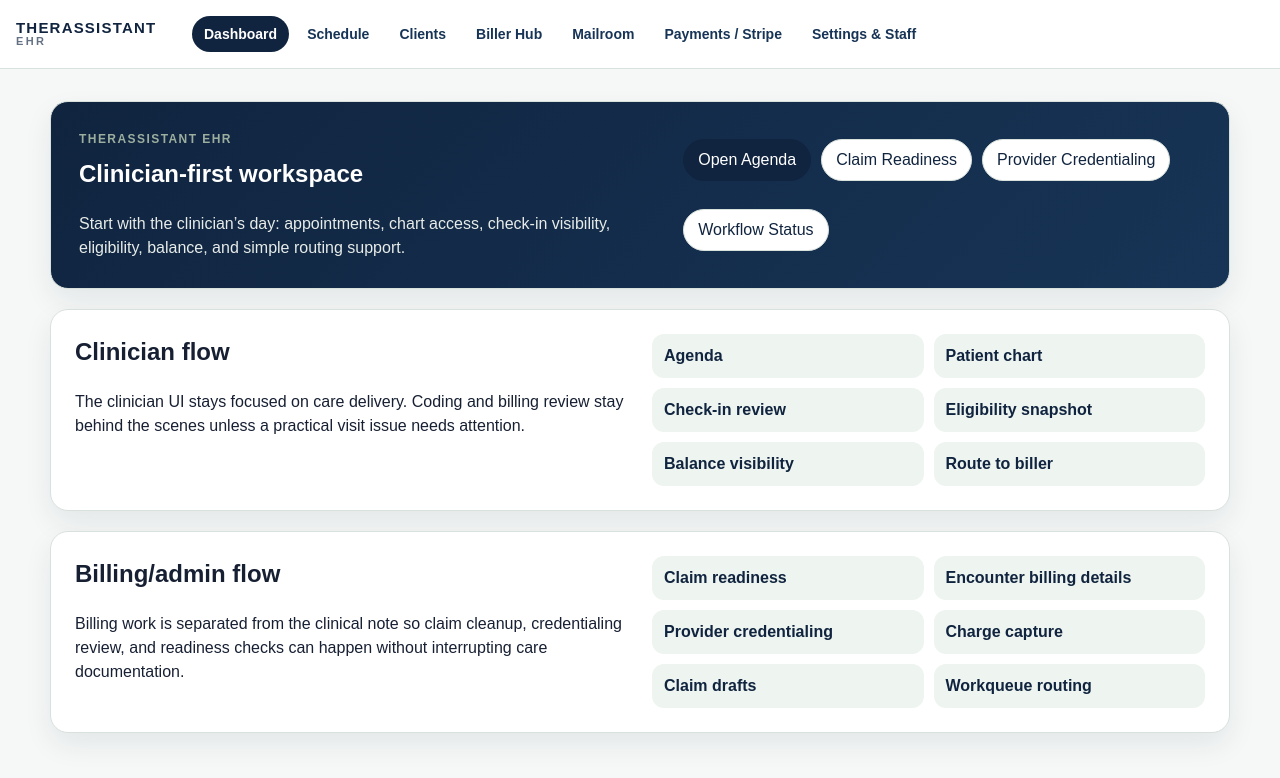
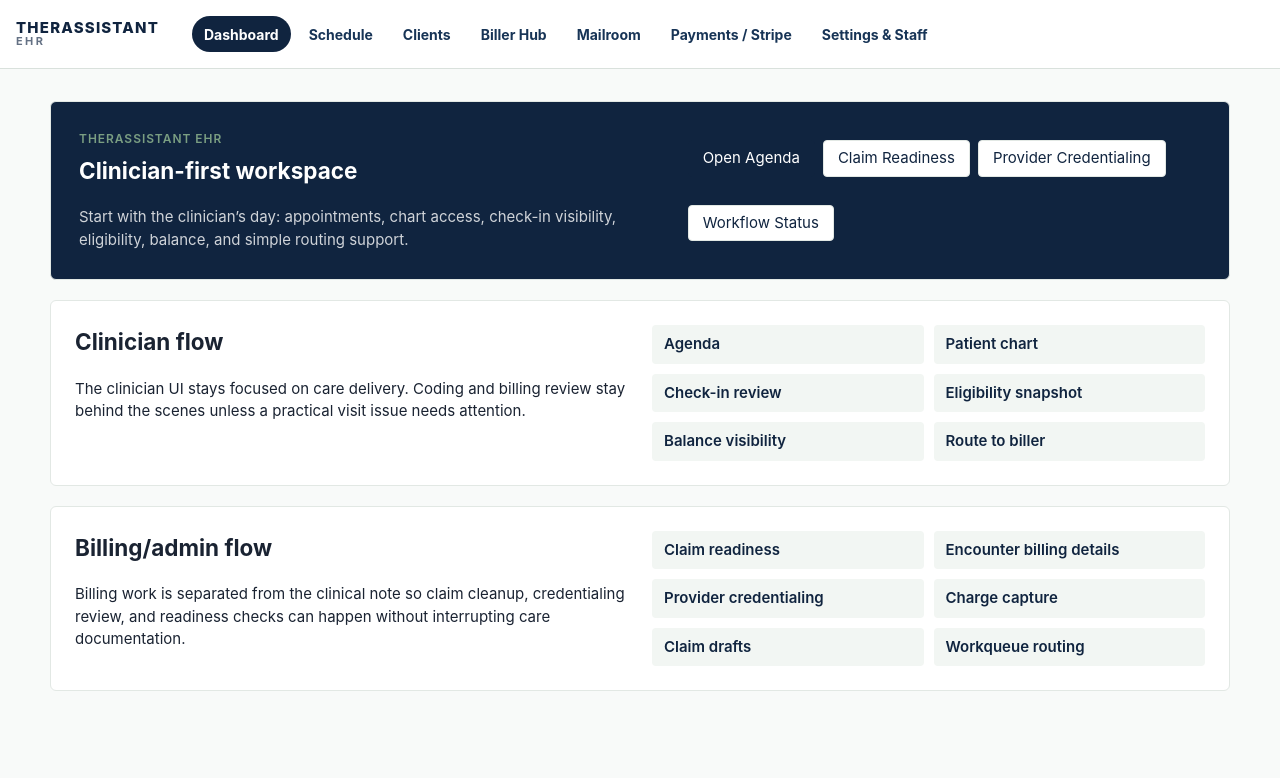
Before and after one commit to therassistantllc/therassistantold, a Next.js app: page / in a window 1280 px wide. Shown: the top 778 px of the page. Built offline with nearby package versions, Linux system fonts and the light colour scheme.

Commit message:
Update global styles for improved UI consistency and accessibility

```diff
--- a/app/globals.css
+++ b/app/globals.css
@@ -1,16 +1,16 @@
 :root {
   color-scheme: light;
   --navy: #10243f;
-  --navy-soft: #173456;
-  --sage: #9caf9f;
-  --sage-soft: #eef4ef;
-  --line: #d9e1dc;
-  --text: #172033;
-  --muted: #647184;
-  --danger: #9f2f2f;
-  --warning: #8a6400;
-  --success: #2f6f4e;
-  --background: #f6f8f7;
+  --navy-soft: #1a304f;
+  --sage: #7a9e82;
+  --sage-soft: #f2f6f3;
+  --line: #e2e8e4;
+  --text: #1a2332;
+  --muted: #6b7a8a;
+  --danger: #b33030;
+  --warning: #7a5c00;
+  --success: #2a6045;
+  --background: #f8faf9;
   --card: #ffffff;
 }
 
@@ -21,7 +21,8 @@
 body {
   margin: 0;
   padding: 0;
-  font-family: Arial, sans-serif;
+  font-family: -apple-system, BlinkMacSystemFont, "Segoe UI", sans-serif;
+  font-size: 15px;
   line-height: 1.5;
   color: var(--text);
   background: var(--background);
@@ -59,8 +60,7 @@
 .agenda-card {
   background: var(--card);
   border: 1px solid var(--line);
-  border-radius: 18px;
-  box-shadow: 0 12px 28px rgba(16, 36, 63, 0.08);
+  border-radius: 6px;
 }
 
 .hero-panel {
@@ -68,30 +68,30 @@
   justify-content: space-between;
   gap: 24px;
   padding: 28px;
-  background: linear-gradient(135deg, var(--navy), var(--navy-soft));
+  background: var(--navy);
   color: white;
 }
 
 .eyebrow {
-  margin-bottom: 8px;
+  margin-bottom: 6px;
   color: var(--sage);
   font-size: 12px;
-  font-weight: 700;
-  letter-spacing: 0.12em;
+  font-weight: 600;
+  letter-spacing: 0.08em;
   text-transform: uppercase;
 }
 
 .hero-copy {
   max-width: 720px;
   margin-bottom: 0;
-  color: #e7ece9;
+  color: rgba(255, 255, 255, 0.8);
 }
 
 .hero-actions,
 .agenda-actions,
 .section-actions {
   display: flex;
-  gap: 10px;
+  gap: 8px;
   align-items: center;
   flex-wrap: wrap;
 }
@@ -104,18 +104,19 @@
   display: inline-flex;
   align-items: center;
   justify-content: center;
-  min-height: 38px;
-  padding: 8px 14px;
+  min-height: 36px;
+  padding: 6px 14px;
   border: 1px solid var(--navy);
-  border-radius: 999px;
+  border-radius: 4px;
   background: var(--navy);
   color: white;
   text-decoration: none;
+  font-size: 14px;
   cursor: pointer;
 }
 
 .button:disabled {
-  opacity: 0.6;
+  opacity: 0.5;
   cursor: not-allowed;
 }
 
@@ -133,7 +134,7 @@
 }
 
 .metric-card {
-  padding: 18px;
+  padding: 16px;
 }
 
 .metric-card span {
@@ -144,9 +145,10 @@
 
 .metric-card strong {
   display: block;
-  margin-top: 8px;
+  margin-top: 6px;
   color: var(--navy);
-  font-size: 32px;
+  font-size: 28px;
+  font-weight: 600;
 }
 
 .metric-card .metric-text {
@@ -188,11 +190,11 @@
 }
 
 .feature-list span {
-  padding: 10px 12px;
-  border-radius: 12px;
+  padding: 8px 12px;
+  border-radius: 4px;
   background: var(--sage-soft);
   color: var(--navy);
-  font-weight: 700;
+  font-weight: 600;
 }
 
 .panel-header {
@@ -213,18 +215,18 @@
 .empty-state {
   padding: 16px;
   border: 1px solid var(--line);
-  border-radius: 14px;
+  border-radius: 4px;
   background: white;
   color: var(--muted);
 }
 
 .alert-panel {
-  border-color: #f0caca;
+  border-color: #e8b4b4;
   color: var(--danger);
 }
 
 .success-panel {
-  border-color: #cfe6d8;
+  border-color: #b4d4c2;
   color: var(--success);
 }
 
@@ -265,24 +267,24 @@
 .field-label textarea {
   width: 100%;
   border: 1px solid var(--line);
-  border-radius: 14px;
-  padding: 12px 14px;
-  background: #fbfcfb;
+  border-radius: 4px;
+  padding: 9px 12px;
+  background: var(--card);
   color: var(--text);
   font: inherit;
   font-weight: 400;
 }
 
 .field-label textarea {
-  min-height: 160px;
+  min-height: 120px;
   resize: vertical;
 }
 
 .field-label input:focus,
 .field-label select:focus,
 .field-label textarea:focus {
-  outline: 3px solid rgba(156, 175, 159, 0.35);
-  border-color: var(--sage);
+  outline: none;
+  border-color: var(--navy);
 }
 
 .checkbox-label {
@@ -297,10 +299,10 @@
 .billing-service-grid {
   display: grid;
   gap: 12px;
-  padding: 14px;
+  padding: 12px;
   border: 1px solid var(--line);
-  border-radius: 14px;
-  background: #fbfcfb;
+  border-radius: 4px;
+  background: var(--card);
 }
 
 .billing-row-grid {
@@ -314,8 +316,8 @@
 .agenda-card {
   display: grid;
   grid-template-columns: 150px 1fr auto;
-  gap: 20px;
-  padding: 18px;
+  gap: 16px;
+  padding: 16px;
   align-items: center;
 }
 
@@ -334,10 +336,10 @@
 }
 
 .stack-item {
-  padding: 14px;
+  padding: 12px;
   border: 1px solid var(--line);
-  border-radius: 14px;
-  background: #fbfcfb;
+  border-radius: 4px;
+  background: var(--card);
 }
 
 .stack-row {
@@ -355,10 +357,10 @@
 }
 
 .provider-card {
-  padding: 18px;
+  padding: 16px;
   border: 1px solid var(--line);
-  border-radius: 18px;
-  background: #fbfcfb;
+  border-radius: 6px;
+  background: var(--card);
 }
 
 .provider-card-header {
@@ -398,21 +400,21 @@
 }
 
 .note-editor-shell textarea {
-  min-height: 150px;
+  min-height: 120px;
   resize: vertical;
   border: 1px solid var(--line);
-  border-radius: 14px;
-  padding: 14px;
+  border-radius: 4px;
+  padding: 10px 12px;
   color: var(--text);
-  background: #fbfcfb;
+  background: var(--card);
   font: inherit;
   font-weight: 400;
   line-height: 1.5;
 }
 
 .note-editor-shell textarea:focus {
-  outline: 3px solid rgba(156, 175, 159, 0.35);
-  border-color: var(--sage);
+  outline: none;
+  border-color: var(--navy);
 }
 
 .status-row {
@@ -427,13 +429,13 @@
   display: inline-flex;
   align-items: center;
   width: fit-content;
-  min-height: 28px;
-  padding: 4px 10px;
-  border-radius: 999px;
-  background: #f0f2f5;
+  min-height: 22px;
+  padding: 2px 8px;
+  border-radius: 3px;
+  background: #eef0f3;
   color: var(--text);
-  font-size: 13px;
-  font-weight: 700;
+  font-size: 12px;
+  font-weight: 600;
   text-transform: capitalize;
 }
 
@@ -469,10 +471,10 @@
   gap: 12px;
   align-items: end;
   flex-wrap: wrap;
-  margin: 20px 0;
-  padding: 16px;
+  margin: 16px 0;
+  padding: 14px 16px;
   border: 1px solid var(--line);
-  border-radius: 18px;
+  border-radius: 6px;
   background: var(--card);
 }
 
@@ -491,12 +493,12 @@
 
 .workqueue-list-item {
   display: grid;
-  gap: 6px;
+  gap: 4px;
   width: 100%;
-  padding: 14px;
+  padding: 12px;
   border: 1px solid var(--line);
-  border-radius: 14px;
-  background: #fbfcfb;
+  border-radius: 4px;
+  background: var(--card);
   color: var(--text);
   text-align: left;
   cursor: pointer;
@@ -504,7 +506,7 @@
 
 .workqueue-list-item:hover,
 .workqueue-list-item.selected {
-  border-color: var(--sage);
+  border-color: var(--navy);
   background: var(--sage-soft);
 }
 
@@ -525,9 +527,9 @@
   max-height: 420px;
   overflow: auto;
   margin: 0;
-  padding: 16px;
+  padding: 14px;
   border: 1px solid var(--line);
-  border-radius: 14px;
+  border-radius: 4px;
   background: #0f172a;
   color: #e2e8f0;
   font-size: 13px;
```
